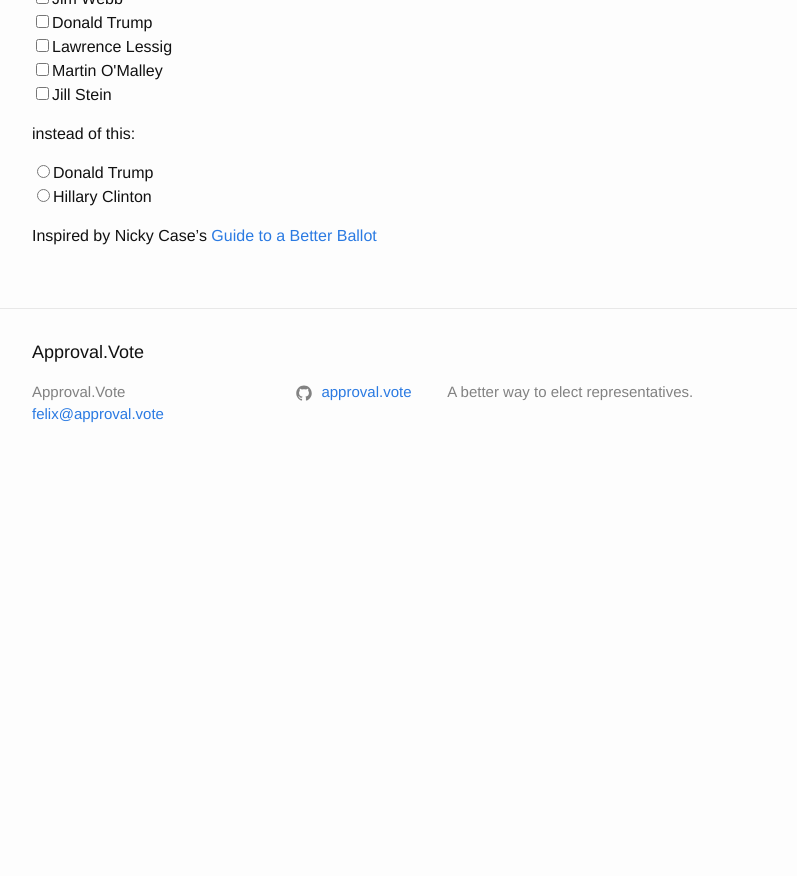
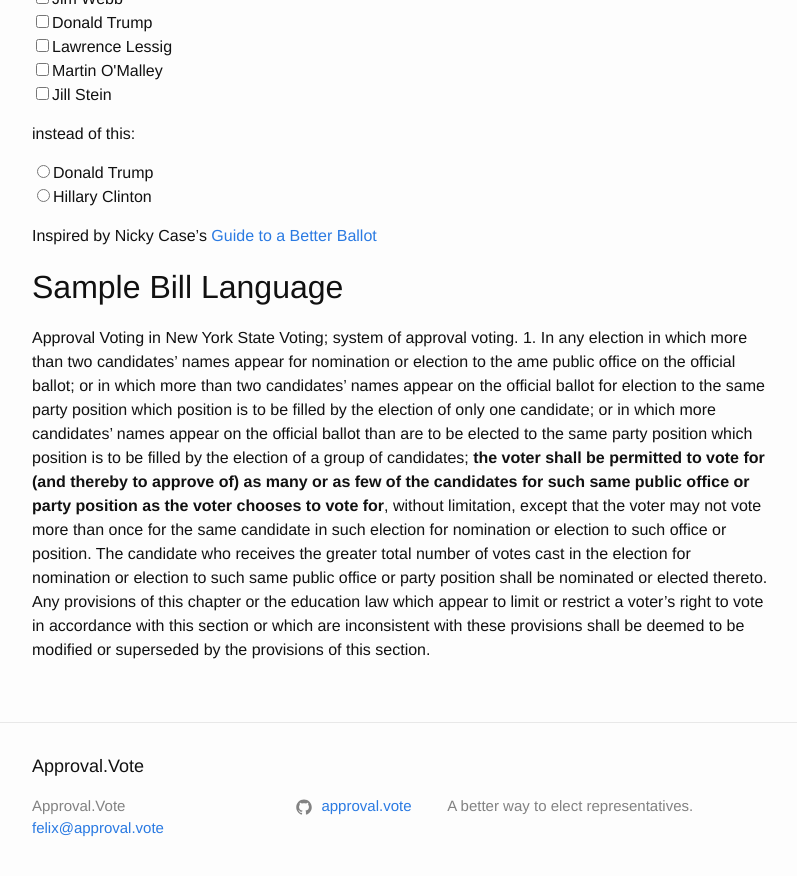
Before and after one commit to electionscience/approval.vote-legacy, a Jekyll site: the page built from index.md, in a window 1280 px wide and 900 px high, scrolled down 597 px. Shown: the top 876 px of the window, without its empty margins (238-1035 px from the left). Built offline with Jekyll 4.4.1, drawn with Linux system fonts in a browser that asks for light colours; before the commit the page ends 1083 px from its top, so only the background shows below that.

Commit message:
Edit main page.

```diff
--- a/index.md
+++ b/index.md
@@ -41,3 +41,8 @@ instead of this:
 
 
 Inspired by Nicky Case's [Guide to a Better Ballot](http://ncase.me/ballot/)
+
+## Sample Bill Language
+
+Approval Voting in New York State
+Voting; system of approval voting. 1. In any election in which more than two candidates’ names appear for nomination or election to the ame public office on the official ballot; or in which more than two candidates' names appear on the official ballot for election to the same party position which position is to be filled by the election of only one candidate; or in which more candidates' names appear on the official ballot than are to be elected to the same party position which position is to be filled by the election of a group of candidates; **the voter shall be permitted to vote for (and thereby to approve of) as many or as few of the candidates for such same public office or party position as the voter chooses to vote for**, without limitation, except that the voter may not vote more than once for the same candidate in such election for nomination or election to such office or position. The candidate who receives the greater total number of votes cast in the election for nomination or election to such same public office or party position shall be nominated or elected thereto. Any provisions of this chapter or the education law which appear to limit or restrict a voter's right to vote in accordance with this section or which are inconsistent with these provisions shall be deemed to be modified or superseded by the provisions of this section.
```
